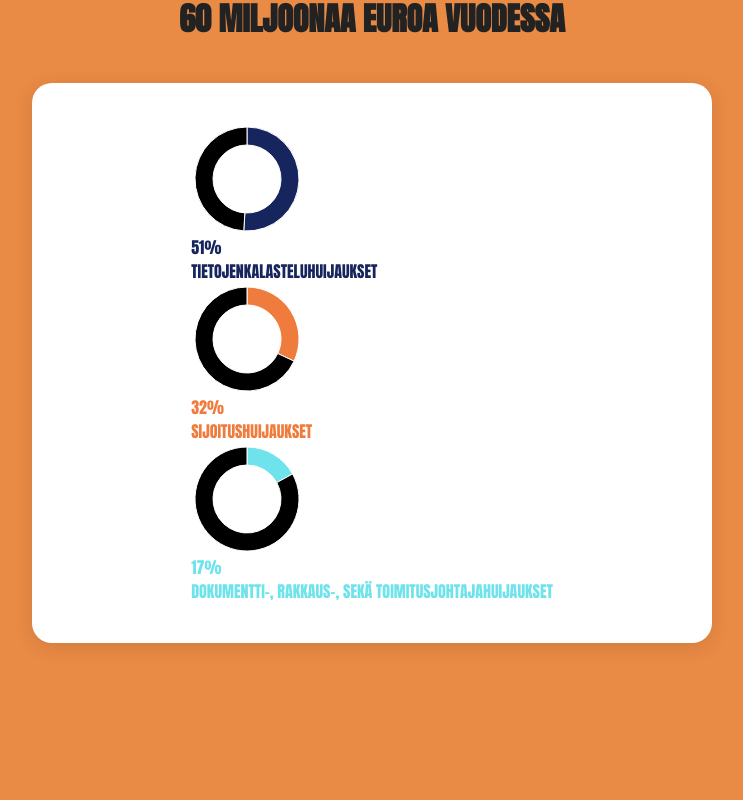
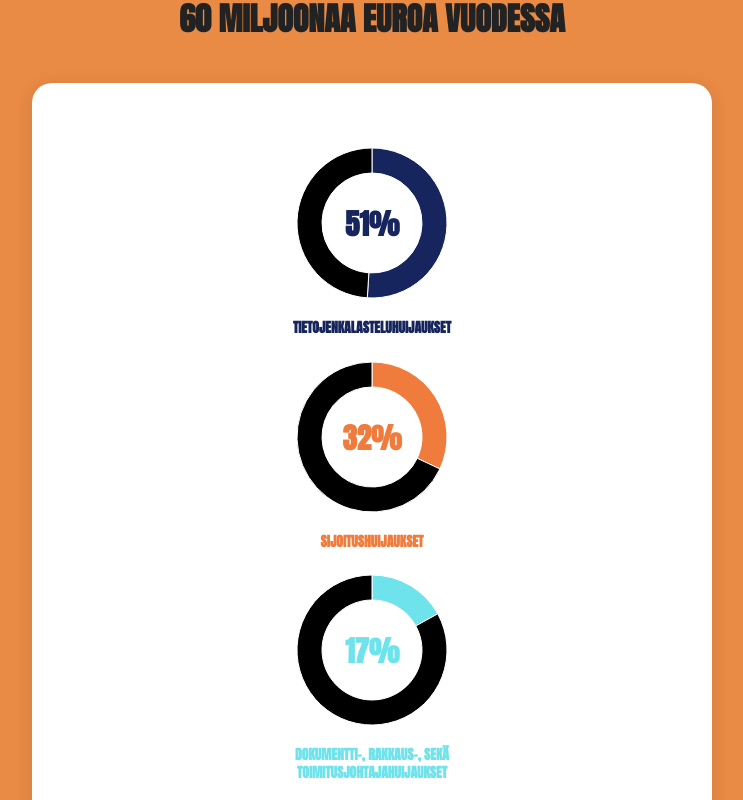
Before and after one commit to levonmaister/scamvjp2, a React (Vite) app: page / in a window 1280 px wide. Shown: the part 920-1720 px from the top of the page, without its empty margins (268-1011 px from the left). Built offline with nearby package versions, Linux system fonts and the light colour scheme.

Commit message:
fixed text

```diff
--- a/src/components/Statistics.jsx
+++ b/src/components/Statistics.jsx
@@ -13,15 +13,15 @@ const DonutChart = ({ value, color, label }) => {
     ];
 
     return (
-    <div className="flex flex-col items-center text-center max-w-[10rem]">
-      <div className="relative w-24 h-24 md:w-28 md:h-28">
-        <PieChart width={112} height={112}>
+      <div style={{ display: 'flex', flexDirection: 'column', alignItems: 'center', maxWidth: '200px', margin: '20px' }}>
+        <div style={{ position: 'relative', width: '160px', height: '160px' }}>
+          <PieChart width={160} height={160}>
             <Pie
               data={chartData}
               cx="50%"
               cy="50%"
-            innerRadius={34}
-            outerRadius={52}
+              innerRadius={50}
+              outerRadius={75}
               startAngle={90}
               endAngle={-270}
               dataKey="value"
@@ -32,19 +32,35 @@ const DonutChart = ({ value, color, label }) => {
             </Pie>
           </PieChart>
           <div
-          className="absolute inset-0 flex items-center justify-center text-xl md:text-2xl font-semibold"
-          style={{ color }}
+            style={{
+              position: 'absolute',
+              top: '50%',
+              left: '50%',
+              transform: 'translate(-50%, -50%)',
+              fontSize: '1.8rem',
+              fontWeight: '600',
+              color: color,
+              whiteSpace: 'nowrap'
+            }}
           >
             {value}%
           </div>
         </div>
-      {/* Colored label text */}
-      <div className="mt-3 text-sm font-medium" style={{ color }}>
+        <div style={{
+          marginTop: '16px',
+          textAlign: 'center',
+          color: color,
+          fontWeight: '600',
+          fontSize: '0.85rem',
+          lineHeight: '1.3',
+        }}>
           {label}
         </div>
       </div>
     );
   };
+
+
 
 export default function FraudInfographic() {
   return (
```
Lines whose indentation alone changed are shown as unchanged.
